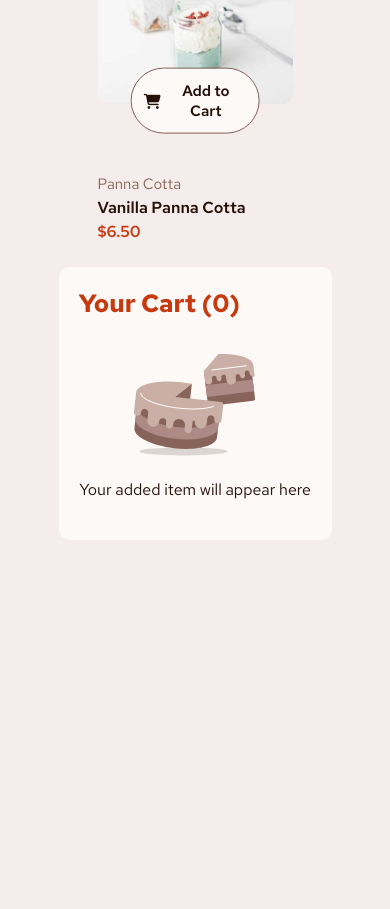
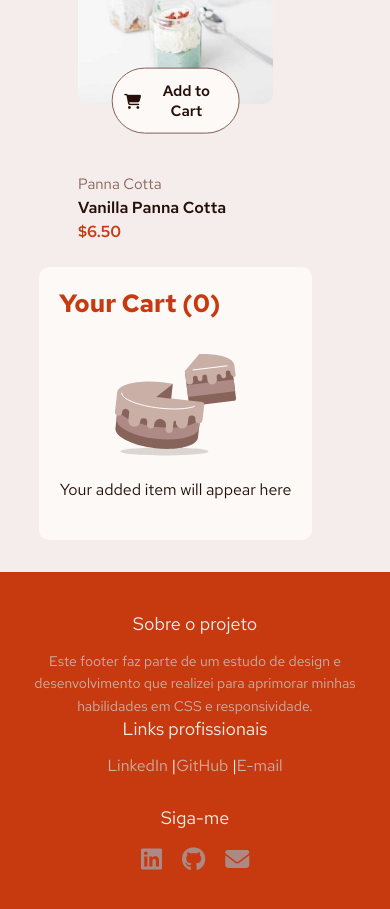
Before and after one commit to r-vilemen/product-list-with-cart-web, a React (Vite) app: page / in a window 390 px wide. Shown: the part 2887-3796 px from the top of the page. Before the commit the page ends 3427 px from the top, so only its background shows below. Built offline with nearby package versions, Linux system fonts and the light colour scheme.

Commit message:
Refactorizar importação do arquivo App.jsx e adicionar footer responsivo

```diff
--- a/src/App.jsx
+++ b/src/App.jsx
@@ -41,6 +41,7 @@ function App() {
   };
 
   return (
+    <>
       <div className="container">
         <main className="app--Container">
           <h1>Desserts</h1>
@@ -61,6 +62,40 @@ function App() {
           <Cart cartItems={cartItems} removeFromCart={removeFromCart} />
         </aside>
       </div>
+
+      <footer>
+        <div class="footer-container">
+          <div class="footer-column">
+            <h4>Sobre o projeto</h4>
+            <p>
+              Este footer faz parte de um estudo de design e desenvolvimento que
+              realizei para aprimorar minhas habilidades em CSS e
+              responsividade.
+            </p>
+          </div>
+          <div class="footer-column">
+            <h4>Links profissionais</h4>
+            <a href="https://www.linkedin.com/in/rodrigo-vilemen/">
+              LinkedIn
+            </a>{" "}
+            |<a href="https://github.com/r-vilemen">GitHub</a> |
+            <a href="mailto:rodrigo.vilemen@hotmail.com">E-mail</a>
+          </div>
+          <div class="footer-column social-icons">
+            <h4>Siga-me</h4>
+            <a href="https://www.linkedin.com/in/rodrigo-vilemen/">
+              <i class="fa-brands fa-linkedin"></i>
+            </a>
+            <a href="https://github.com/r-vilemen">
+              <i class="fab fa-github"></i>
+            </a>
+            <a href="mailto:rodrigo.vilemen@hotmail.com">
+              <i class="fa fa-envelope"></i>
+            </a>
+          </div>
+        </div>
+      </footer>
+    </>
   );
 }
 
--- a/src/index.css
+++ b/src/index.css
@@ -128,3 +128,69 @@ body {
     width: 70vw;
   }
 }
+
+footer {
+  width: 100vw;
+  background-color: var(--Red);
+  color: var(--Rose50);
+  padding: 2.5rem 1.25rem;
+  text-align: center;
+  margin-top: 2rem;
+}
+
+footer .footer-container {
+  display: flex;
+  flex-wrap: wrap;
+  justify-content: space-between;
+  align-items: center;
+  max-width: 1200px;
+  margin: 0 auto;
+}
+
+footer a {
+  color: var(--Rose300);
+  text-decoration: none;
+  transition: color 0.3s;
+}
+
+footer a:hover {
+  color: var(--Rose400);
+}
+
+footer h4 {
+  font-size: 18px;
+  margin-bottom: 15px;
+  color: var(--Rose100);
+}
+
+footer p {
+  font-size: 14px;
+  line-height: 1.6;
+  color: var(--Rose300);
+}
+
+footer .social-icons {
+  margin-top: 20px;
+}
+
+footer .social-icons a {
+  margin: 0 10px;
+  font-size: 24px;
+  display: inline-block;
+  color: var(--Rose400);
+}
+
+footer .social-icons a:hover {
+  color: var(--Green);
+}
+
+@media (max-width: 768px) {
+  footer .footer-container {
+    flex-direction: column;
+    text-align: center;
+  }
+
+  footer .social-icons {
+    margin-top: 30px;
+  }
+}
```
Lines whose indentation alone changed are shown as unchanged.
